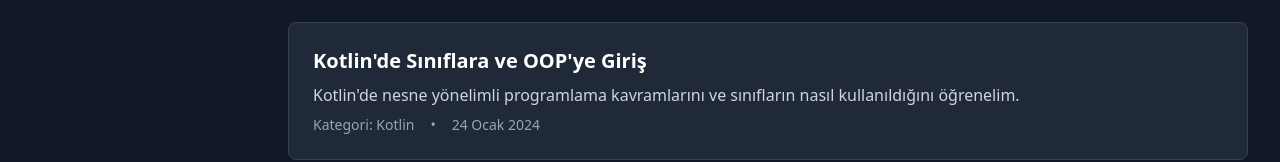
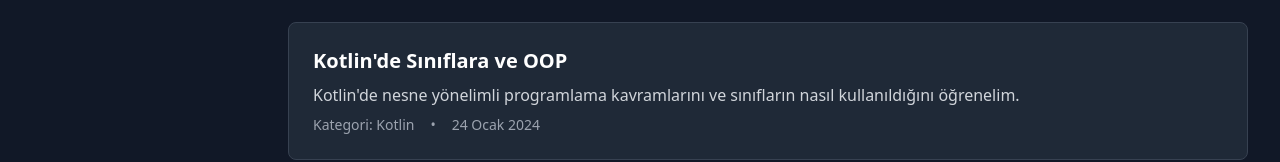
Before and after one commit to B1L0CAN/blog, a Next.js app: page / in a window 1280 px wide. Shown: the part 446-608 px from the top of the page. Built offline with nearby package versions, Linux system fonts and the light colour scheme.

Commit message:
posts.ts güncellendi

```diff
--- a/src/data/posts.ts
+++ b/src/data/posts.ts
@@ -29,6 +29,75 @@
 
 Görüleceği üzere Person sınıfı içinde name ve age değişkenleri tanımlanmıştır.
 > Person sınıfından tanımlanan nesnelerin name ve age değişkenleri olur ve bu değişkenlerin değeri her nesne için farklı belirlenebilir.
+
+ Person sınıfından nesne oluşturmak için:
+
+\`\`\`kotlin
+val person = Person()
+person.name = "Bilocan"
+person.age = 22
+\`\`\`
+
+## Abstract Class
+
+Abstract class'lar, sınıfların genel özelliklerini ve davranışlarını tanımlamak için kullanılır.
+
+Kendileri başlı başına bir nesne oluşturamaz, alt sınıflar için temel işlevsellik ve özellikler sunar. İçinde hem somut (tamamlanmış) hem de soyut (tamamlanmamış, override edilmesi gereken) metodlar bulunabilir.
+
+\`\`\`kotlin
+abstract class Hayvan {
+    abstract fun sesCikar() // Soyut metod, alt sınıfta override edilmeli
+
+    fun hareketEt() { // Somut metod
+        println("Hareket ediyorum!")
+    }
+}
+
+class Kedi : Hayvan() {
+    override fun sesCikar() {
+        println("Miyav!")
+    }
+}
+
+fun main() {
+    val kedi = Kedi()
+    kedi.sesCikar() // Çıktı: Miyav!
+    kedi.hareketEt() // Çıktı: Hareket ediyorum!
+}
+\`\`\`
+
+## Interface
+
+Interface'ler bir sınıf değildir fakat sınıfların belirli davranışlarını zorunlu kılmak için kullanılır.
+
+Tüm metodları varsayılan olarak soyuttur ve override edilmelidir. Ancak, Kotlin’de default bir implementasyon (varsayılan metodlar) da tanımlanabilir.
+
+Bir sınıf birden fazla interface'i implement edebilir.
+
+\`\`\`kotlin
+interface Ucan {
+    fun uc() // Soyut metod
+}
+
+interface Yuzebilen {
+    fun yuz() { // Varsayılan metod
+        println("Suda yüzüyorum!")
+    }
+}
+
+class Marti : Ucan, Yuzebilen {
+    override fun uc() {
+        println("Gökyüzünde uçuyorum!")
+    }
+}
+
+fun main() {
+    val marti = Marti()
+    marti.uc() // Çıktı: Gökyüzünde uçuyorum!
+    marti.yuz() // Çıktı: Suda yüzüyorum!
+}
+\`\`\`
+
 
 ## Constructor
 
@@ -221,6 +290,7 @@
 
 ## Özet
 
+- Bir sınıf yalnızca bir adet abstract sınıfı miras alabilir. Ancak bir sınıf birden fazla interface'i implement edebilir.
 - Kotlin'de sınıflar, nesneleri modellemek için kullanılır ve class anahtar kelimesiyle tanımlanır. Bir sınıf, değişkenler ve fonksiyonlar içerebilir.
 - Primary constructor, sınıfın başında tanımlanır ve temel özelliklerin başlatılmasını sağlar. Secondary constructor ise ek ihtiyaçlar için kullanılabilir ve daha esnek başlatma imkânı sunar.
 - Kotlin'de bir sınıf, başka bir sınıfın özelliklerini ve davranışlarını \`:\` ile devralabilir. Bu, kodun yeniden kullanılabilirliğini artırır ve daha düzenli bir yapı sağlar.
@@ -639,7 +709,7 @@
   }),
   createPost({
     id: 5,
-    title: "Kotlin'de Sınıflara ve OOP'ye Giriş",
+    title: "Kotlin'de Sınıflara ve OOP",
     content: POST_CONTENTS.oop,
     date: "2024-01-24",
     summary: "Kotlin'de nesne yönelimli programlama kavramlarını ve sınıfların nasıl kullanıldığını öğrenelim.",
```
